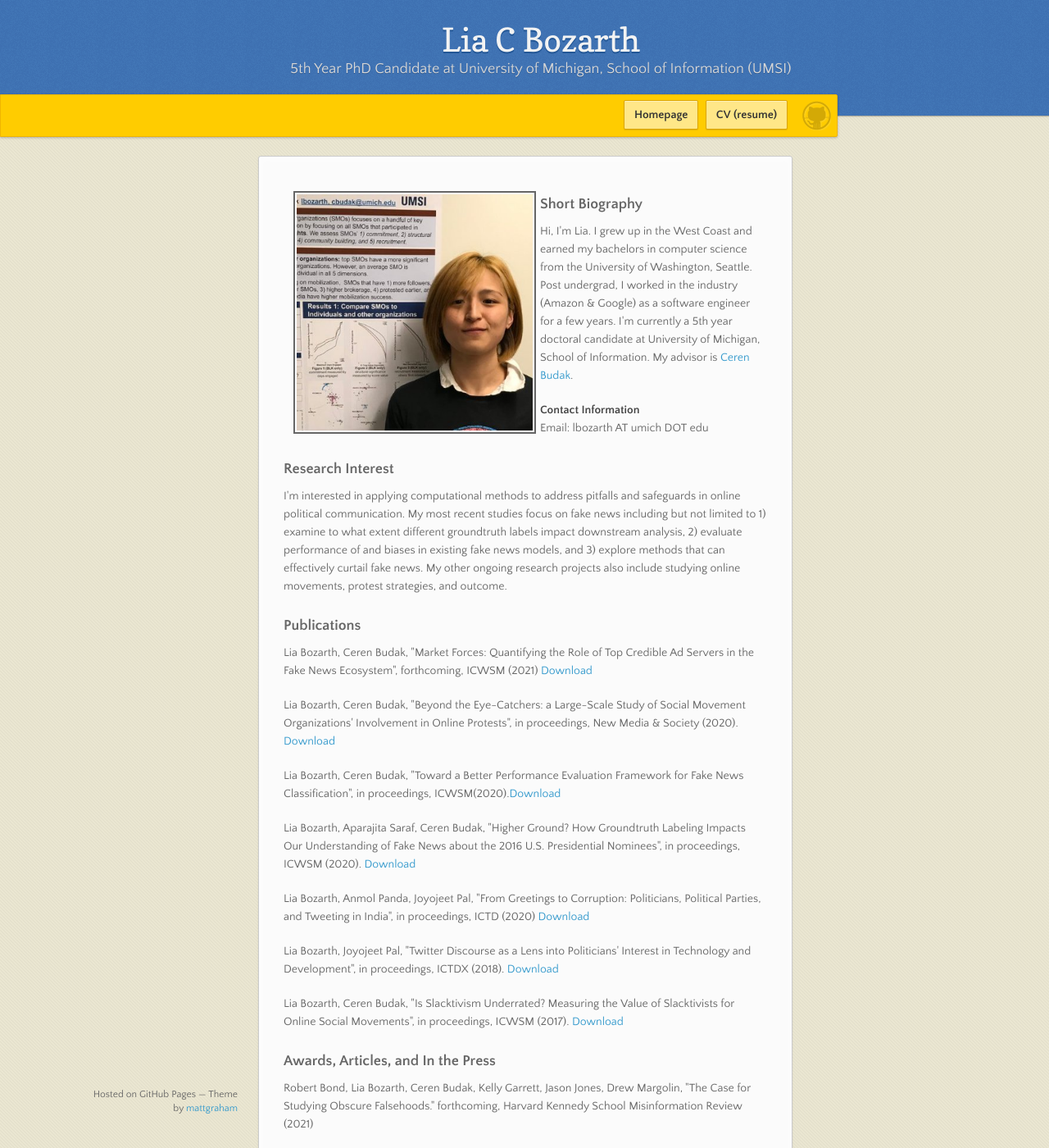
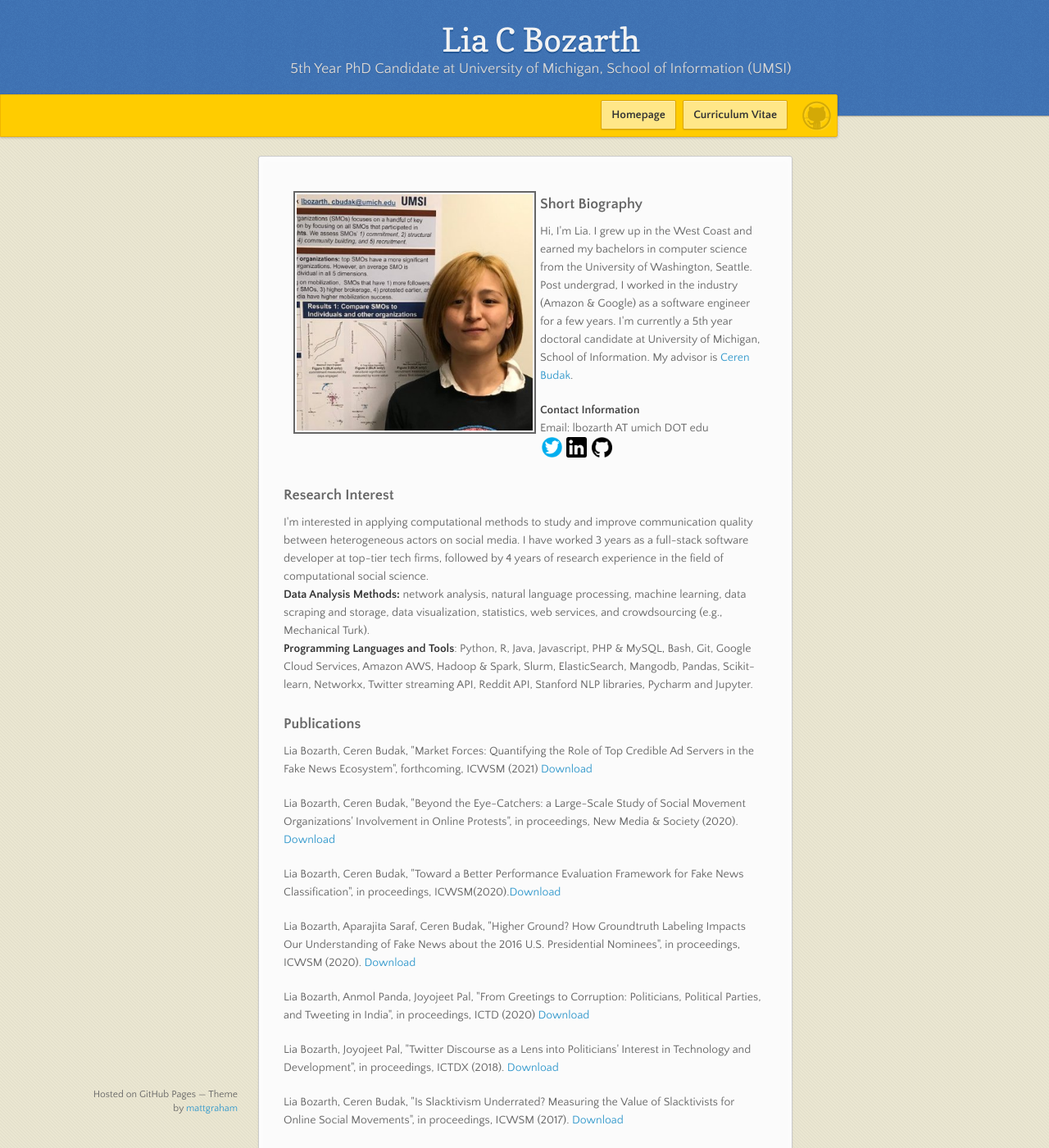
Before and after one commit to lbozarth/lbozarth.github.io, a Jekyll site: the page built from index.md, in a window 1280 px wide and 1400 px high. Shown: the whole window at 82% size. Built offline with Jekyll 4.4.1, drawn with Linux system fonts in a browser that asks for light colours; nearby versions of some CDN libraries.

Commit message:
update profile

```diff
--- a/_includes/mystyle.css
+++ b/_includes/mystyle.css
@@ -46,6 +46,13 @@ margin-right: 50px;
 
 .logo_img{
 height: 25px;
-width: 25px
+width: 25px;
+margin-left: 2px;
 }
+
+.logo_img_long{
+height: 25px;
+margin-left: 2px;
+}
+
 </style>
--- a/_layouts/default.html
+++ b/_layouts/default.html
@@ -24,7 +24,7 @@
         <span id="logo"></span>
 	<div id="pages">
 		<a href="index.html" class="button"><strong>Homepage</strong></a>
-		<a href="{{site.url}}/assets/static/liabozarth_resume.pdf" class="button"><strong>CV (resume)</strong></a>
+		<a href="{{site.url}}/assets/static/lbozarth_cv.pdf" class="button"><strong>Curriculum Vitae</strong></a>
 <!--		<a href="projects.html" class="button"><strong>Projects</strong></a>-->
 <!--        <a href="blogs.html" class="button"><strong>Blog</strong></a>-->
 <!--		<a href="nonacademic.html" class="button"><strong>Interests</strong></a>-->
--- a/index.md
+++ b/index.md
@@ -10,20 +10,26 @@ layout: default
 		<img id="profile_image" src="assets/pics/profile3.jpg" />
 	</div>
 	<div class="profile_div">
-	<h3>Short Biography</h3>
-	<p>Hi, I'm Lia. I grew up in the West Coast and earned my bachelors in computer science from the University of Washington, Seattle. Post undergrad, I worked in the industry (Amazon &amp; Google) as a software engineer for a few years. I'm currently a 5th year doctoral candidate at University of Michigan, School of Information. My advisor is <a href="http://cbudak.com/index.html">Ceren Budak</a>.</p>
-		<div id="contact_info">
-			<dl>
-			<dt>Contact Information</dt>
-			<dd>Email: lbozarth AT umich DOT edu</dd>
-			</dl>
+        <h3>Short Biography</h3>
+        <p>Hi, I'm Lia. I grew up in the West Coast and earned my bachelors in computer science from the University of Washington, Seattle. Post undergrad, I worked in the industry (Amazon &amp; Google) as a software engineer for a few years. I'm currently a 5th year doctoral candidate at University of Michigan, School of Information. My advisor is <a href="http://cbudak.com/index.html">Ceren Budak</a>.</p>
+            <div id="contact_info">
+                <dl>
+                <dt>Contact Information</dt>
+                <dd>Email: lbozarth AT umich DOT edu</dd>
+                            <a href="https://twitter.com/lia_bozarth"><img id="twitter" class="logo_img" src="{{relative}}assets/pics/twitter.png"/></a>
+                            <a href="https://www.linkedin.com/in/lia-bozarth-697266140"><img id="linkedin" class="logo_img" src="{{relative}}assets/pics/linkedin.png"  /></a>
+                            <a href="https://github.com/lbozarth"><img id="github" class="logo_img_long" src="{{relative}}assets/pics/github.png"  /></a>
+                </dl>
 		</div>
 	</div>
 <div>
 
 <div id="interests" class="sec_div">
 <h3>Research Interest</h3>
-<p>I'm interested in applying computational methods to address pitfalls and safeguards in online political communication. My most recent studies focus on fake news including but not limited to 1) examine to what extent different groundtruth labels impact downstream analysis, 2) evaluate performance of and biases in existing fake news models, and 3) explore methods that can effectively curtail fake news. My other ongoing research projects also include studying online movements, protest strategies, and outcome.</p>
+<p>I'm interested in applying computational methods to study and improve communication quality between heterogeneous actors on social media. I have worked 3 years as a full-stack software developer at top-tier tech firms, followed by 4 years of research experience in the field of computational social science.<br>
+<strong>Data Analysis Methods:</strong> network analysis, natural language processing, machine learning, data scraping and storage, data visualization, statistics, web services, and crowdsourcing (e.g., Mechanical Turk). <br>
+<strong>Programming Languages and Tools</strong>: Python, R, Java, Javascript, PHP & MySQL, Bash, Git, Google Cloud Services, Amazon AWS, Hadoop & Spark, Slurm, ElasticSearch, Mangodb, Pandas, Scikit-learn, Networkx, Twitter streaming API, Reddit API, Stanford NLP libraries, Pycharm and Jupyter.
+</p>
 </div>
 
 <div id="publication" class="sec_div">
@@ -53,8 +59,3 @@ layout: default
 <p>Served as facilitator for SI's <i>LGBTQ</i> student group.</p>
 <p>Served as a student representative within the <i>Student Life</i> and <i>Academic Affairs</i> subcommittees in Rackham Student Government at the University level. </p>
 </div>
-
-<div id="social" class="sec_div">
-			<a href="https://www.linkedin.com/in/lia-bozarth-697266140"><img id="linkedin" class="logo_img" src="{{relative}}assets/pics/linkedin.png"  /></a>
-			<a href="https://twitter.com/lia_bozarth"><img id="twitter" class="logo_img" src="{{relative}}assets/pics/twitter.png"/></a>
-</div>
```
Also changed, not shown: assets/pics/github.png (added), assets/pics/linkedin.png, assets/pics/twitter.png, 7 other files.
